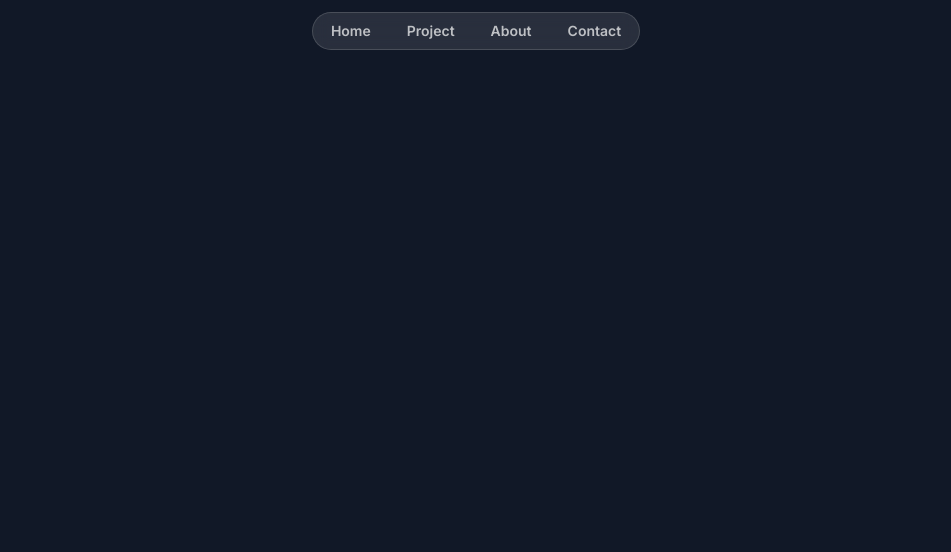
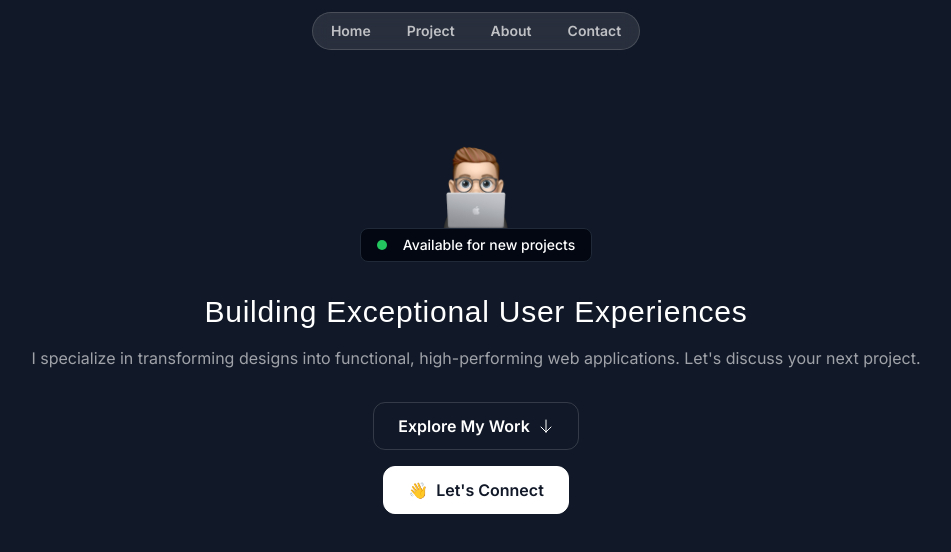
Before and after one commit to baophan-developer/portfolio, a Next.js app: page / in a window 1280 px wide. Shown: the top 552 px of the page, without its empty margins (164-1115 px from the left). Built offline with nearby package versions, Linux system fonts and the light colour scheme; a web font is replaced by a local one.

Commit message:
feature [BaoPH] hero section add content

```diff
--- a/src/app/page.tsx
+++ b/src/app/page.tsx
@@ -1,9 +1,11 @@
 import { Header } from "@/sections/Header";
+import { HeroSection } from "@/sections/Hero";
 
 export default function Home() {
     return (
         <div>
             <Header />
+            <HeroSection />
         </div>
     );
 }
--- a/src/sections/Header.tsx
+++ b/src/sections/Header.tsx
@@ -1,6 +1,6 @@
 export const Header = () => {
     return (
-        <div className="flex justify-center items-center relative top-3">
+        <div className="flex justify-center items-center fixed top-3 w-full">
             <nav className="flex gap-1 p-0.5 border border-white/15 rounded-full bg-white/10 backdrop-blur">
                 <a href="#" className="nav-item">
                     Home
--- a/src/sections/Hero.tsx
+++ b/src/sections/Hero.tsx
@@ -1,3 +1,43 @@
+import memojiImage from "@/assets/images/memoji-computer.png";
+import ArrayDown from "@/assets/icons/arrow-down.svg";
+import Image from "next/image";
+
 export const HeroSection = () => {
-    return <div>Hero Section</div>;
+    return (
+        <div className="py-32">
+            <div className="container">
+                <div className="flex flex-col items-center">
+                    <Image
+                        src={memojiImage}
+                        alt="Person peeking from behind laptop"
+                        className="size-[100px]"
+                    />
+                    <div className="bg-gray-950 border border-gray-800 px-4 py-1.5 inline-flex items-center gap-4 rounded-lg">
+                        <div className="bg-green-500 size-2.5 rounded-full"></div>
+                        <div className="text-sm font-medium">
+                            Available for new projects
+                        </div>
+                    </div>
+                </div>
+                <h1 className="font-serif text-3xl text-center mt-8 tracking-wide">
+                    Building Exceptional User Experiences
+                </h1>
+                <p className="mt-4 text-center text-white/60">
+                    I specialize in transforming designs into functional,
+                    high-performing web applications. Let's discuss your next
+                    project.
+                </p>
+                <div className="flex flex-col items-center mt-8 gap-4">
+                    <button className="inline-flex items-center gap-2 border border-white/15 px-6 h-12 rounded-xl">
+                        <span className="font-semibold">Explore My Work</span>
+                        <ArrayDown className="size-4" />
+                    </button>
+                    <button className="inline-flex items-center gap-2 border border-white bg-white text-gray-900 h-12 px-6 rounded-xl">
+                        <span>👋</span>
+                        <span className="font-semibold">Let's Connect</span>
+                    </button>
+                </div>
+            </div>
+        </div>
+    );
 };
```
